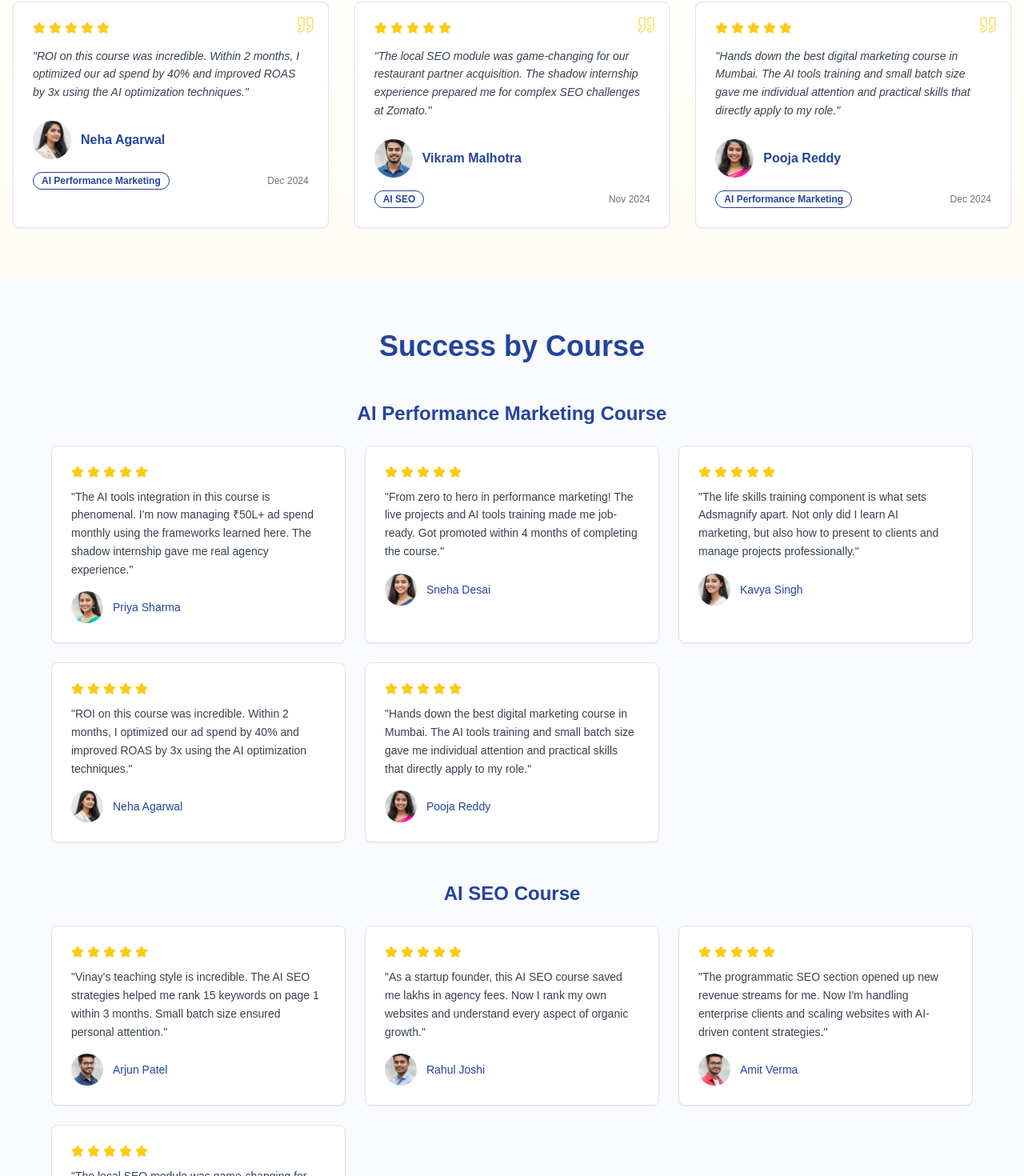
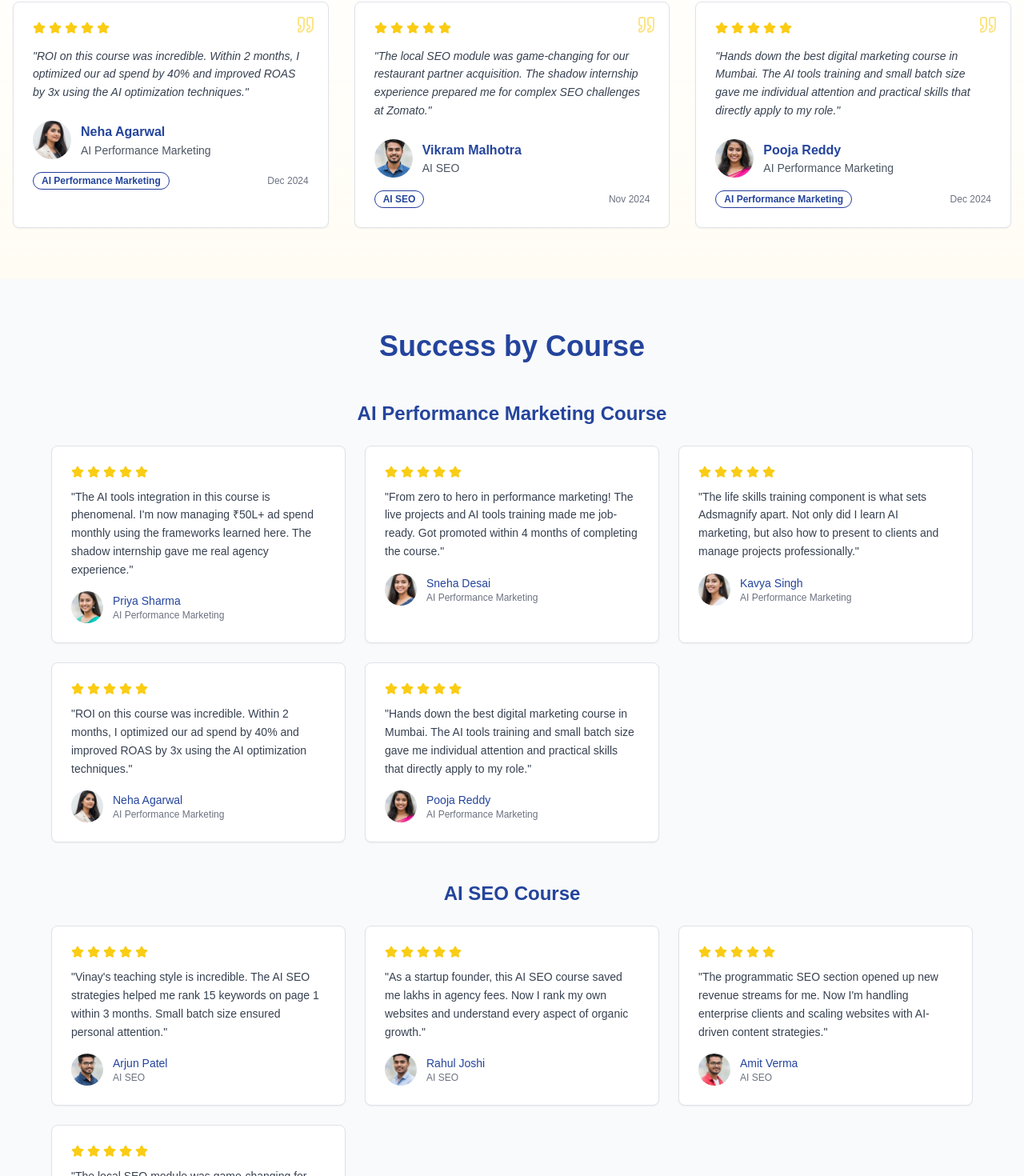
Before and after one commit to adsmagnify/academy-website, a Next.js app: page /testimonials in a window 1280 px wide. Shown: the part 1966-3436 px from the top of the page at 80% size. Built offline with nearby package versions, Linux system fonts and the light colour scheme.

Commit message:
Update page.tsx

```diff
--- a/app/testimonials/page.tsx
+++ b/app/testimonials/page.tsx
@@ -93,7 +93,7 @@ export default function TestimonialsPage() {
                     />
                     <div>
                       <div className="font-bold text-primary">{testimonial.name}</div>
-                      <div className="text-sm text-gray-600">{testimonial.company}</div>
+                      <div className="text-sm text-gray-600">{testimonial.course}</div>
                     </div>
                   </div>
 
@@ -153,7 +153,7 @@ export default function TestimonialsPage() {
                           />
                           <div>
                             <div className="font-medium text-primary text-sm">{testimonial.name}</div>
-                            <div className="text-xs text-gray-500">{testimonial.company}</div>
+                            <div className="text-xs text-gray-500">{testimonial.course}</div>
                           </div>
                         </div>
                       </CardContent>
@@ -190,7 +190,7 @@ export default function TestimonialsPage() {
                           />
                           <div>
                             <div className="font-medium text-primary text-sm">{testimonial.name}</div>
-                            <div className="text-xs text-gray-500">{testimonial.company}</div>
+                            <div className="text-xs text-gray-500">{testimonial.course}</div>
                           </div>
                         </div>
                       </CardContent>
```
